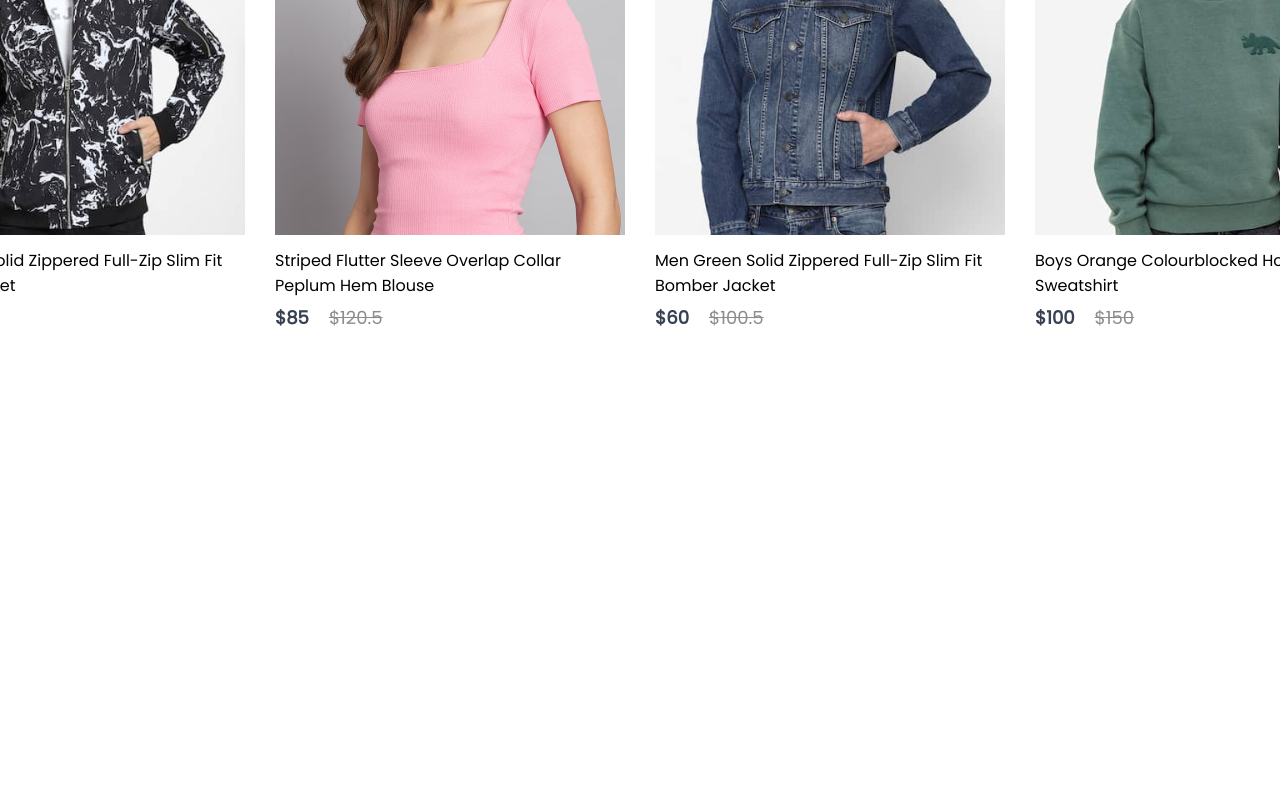
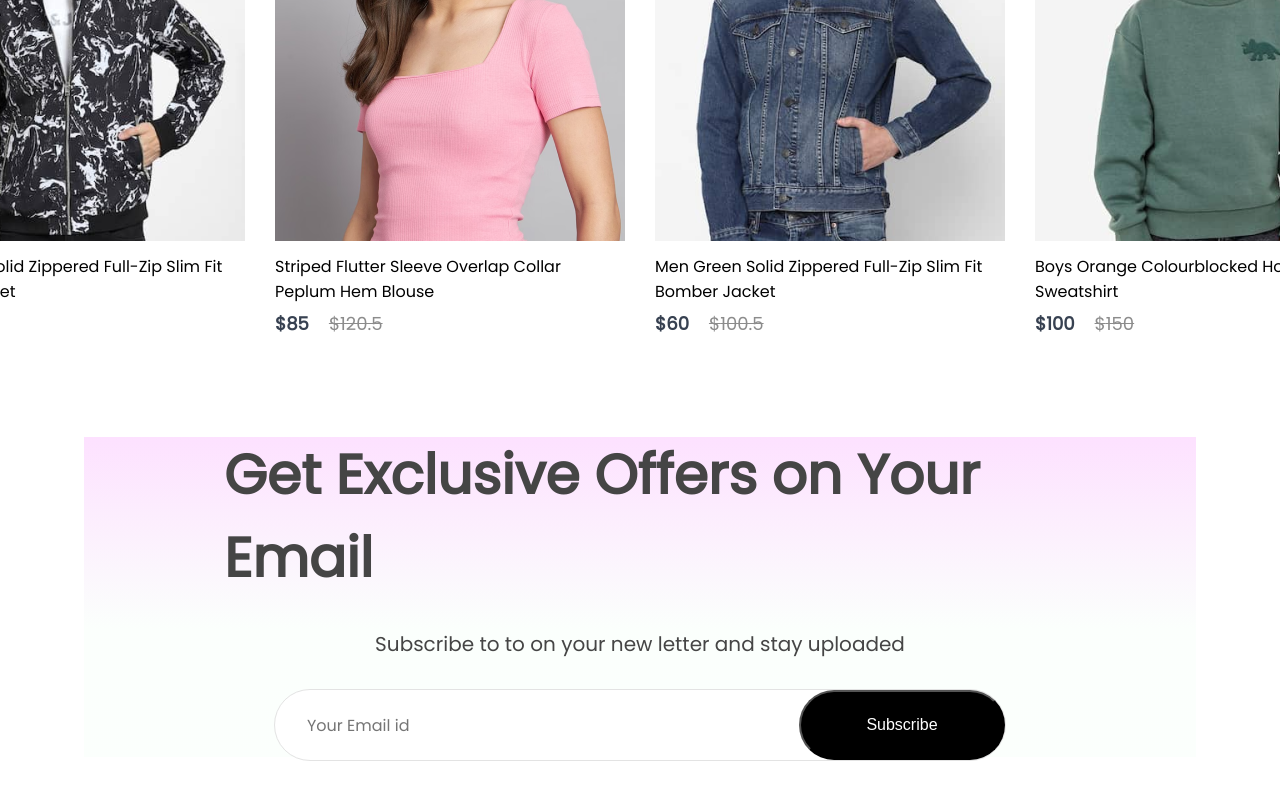
Before and after one commit to NzmAll/ecommerce-site, a React (Create React App) app in the folder frontend/: page / in a window 1280 px wide. Shown: the part 3121-3921 px from the top of the page. Before the commit the page ends 3452 px from the top, so only its background shows below. Built offline with nearby package versions, Linux system fonts and the light colour scheme.

Commit message:
NewsLetter components added

```diff
--- a/frontend/src/Components/NewCollections/NewCollections.css
+++ b/frontend/src/Components/NewCollections/NewCollections.css
@@ -3,7 +3,7 @@
   flex-direction: column;
   align-items: center;
   gap: 10px;
-  height: 90vh;
+  margin-bottom: 100px;
 }
 
 .new-collections h1 {
--- /dev/null
+++ b/frontend/src/Components/NewsLetter/NewsLetter.css
@@ -0,0 +1,59 @@
+.newsletter {
+  width: 65%;
+  height: 40vh;
+  display: flex;
+  flex-direction: column;
+  align-items: center;
+  justify-content: center;
+  margin: auto;
+  padding: 0 140px;
+  margin-bottom: 150px;
+  background: linear-gradient(
+    180deg,
+    rgb(253, 225, 255) 0%,
+    rgba(225, 255, 234, 0.133) 60%
+  );
+  gap: 30px;
+}
+
+.newsletter h1 {
+  color: rgb(69, 69, 69);
+  font-size: 55px;
+  font-weight: 600;
+}
+
+.newsletter p {
+  color: rgb(69, 69, 69);
+  font-size: 20px;
+}
+
+.newsletter div {
+  display: flex;
+  align-items: center;
+  justify-content: space-between;
+  background: rgb(255, 255, 255);
+  width: 730px;
+  height: 70px;
+  border-radius: 80px;
+  border: 1px solid rgb(227, 227, 227);
+}
+
+.newsletter input {
+  width: 500px;
+  margin-left: 30px;
+  border: none;
+  outline: none;
+  color: rgb(97, 97, 97);
+  font-family: Poppins;
+  font-size: 16px;
+}
+
+.newsletter div button {
+  width: 210px;
+  height: 70px;
+  border-radius: 80px;
+  background: rgb(0, 0, 0);
+  color: rgb(255, 255, 255);
+  font-size: 16px;
+  cursor: pointer;
+}
--- /dev/null
+++ b/frontend/src/Components/NewsLetter/NewsLetter.jsx
@@ -0,0 +1,17 @@
+import React from "react";
+import "./NewsLetter.css";
+
+const NewsLetter = () => {
+  return (
+    <div className="newsletter">
+      <h1>Get Exclusive Offers on Your Email</h1>
+      <p>Subscribe to to on your new letter and stay uploaded</p>
+      <div>
+        <input type="email" placeholder="Your Email id" />
+        <button>Subscribe</button>
+      </div>
+    </div>
+  );
+};
+
+export default NewsLetter;
--- a/frontend/src/Pages/Shop.jsx
+++ b/frontend/src/Pages/Shop.jsx
@@ -3,6 +3,7 @@ import Hero from "../Components/Hero/Hero";
 import Popular from "../Components/Popular/Popular";
 import Offers from "../Components/Offers/Offers";
 import NewCollections from "../Components/NewCollections/NewCollections";
+import NewsLetter from "../Components/NewsLetter/NewsLetter";
 
 const Shop = () => {
   return (
@@ -11,6 +12,7 @@ const Shop = () => {
       <Popular />
       <Offers />
       <NewCollections />
+      <NewsLetter />
     </div>
   );
 };
```
